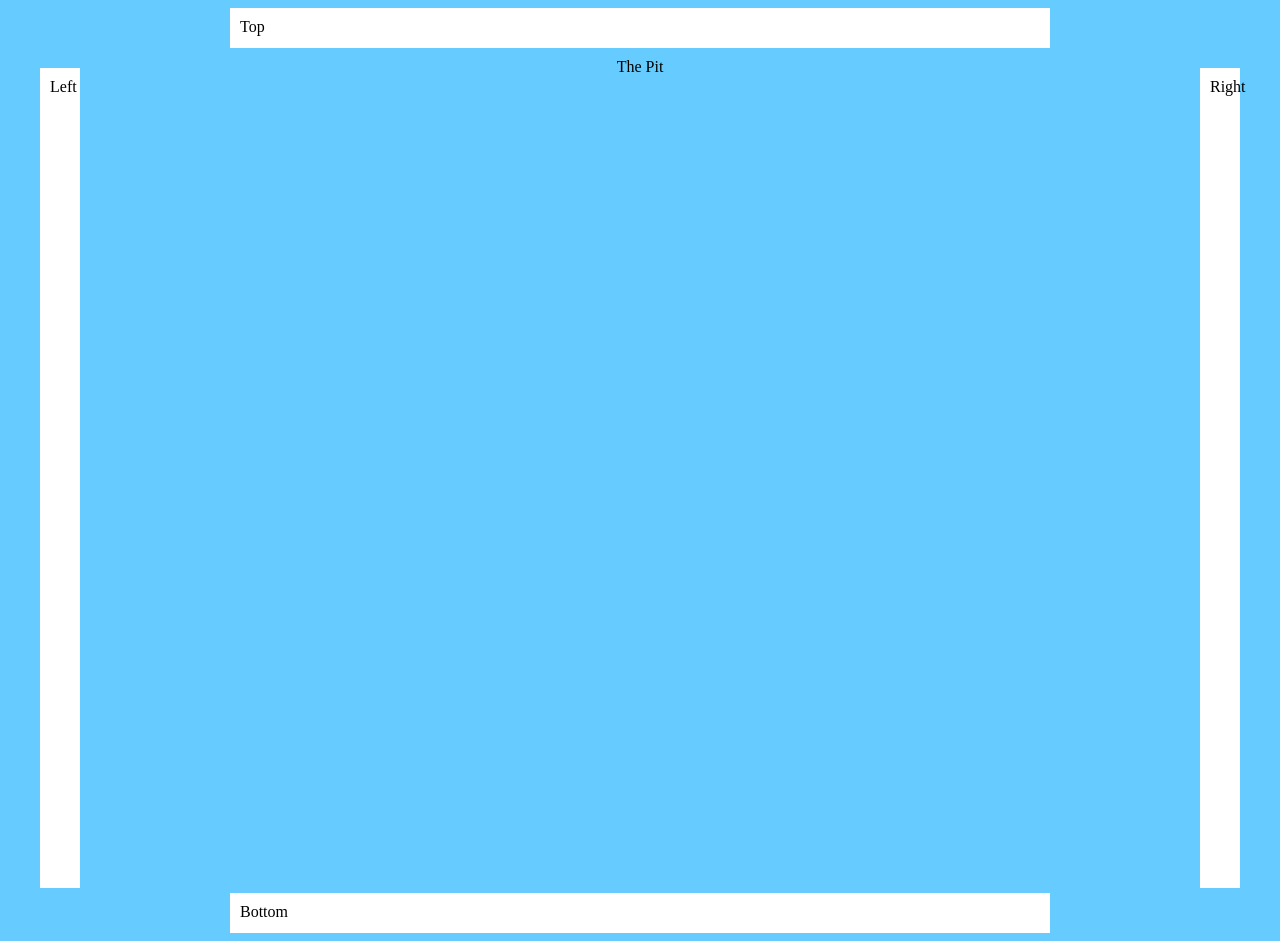
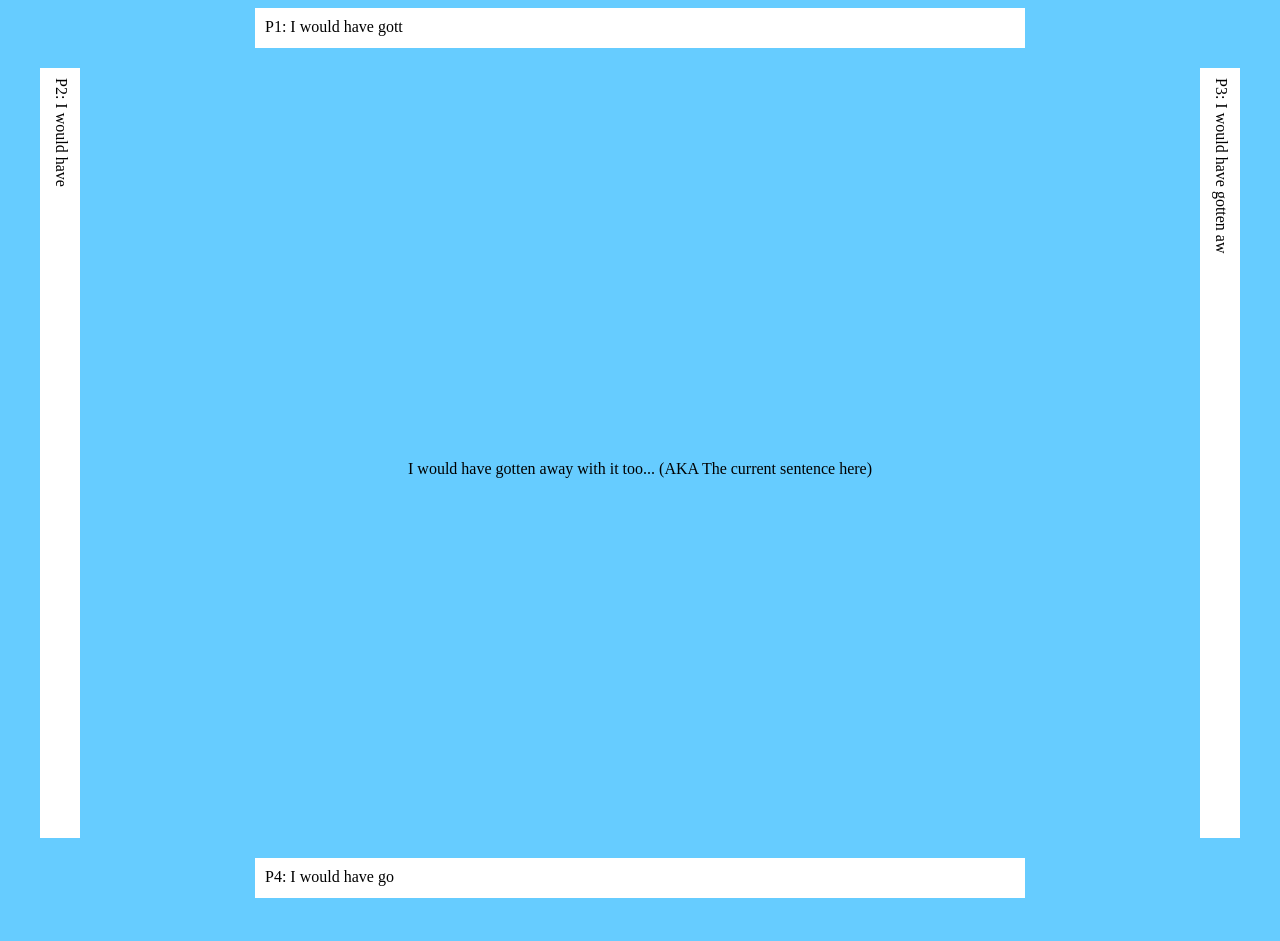
Before and after one commit to BookBytes/comp20-s2017-team16, a plain HTML site: page round.html in a window 1280 px wide. After the commit the page ends 906 px from the top, so only its background shows below. Drawn offline with Linux system fonts and the light colour scheme.

Commit message:
reformat round layout

```diff
--- a/round.html
+++ b/round.html
@@ -14,10 +14,10 @@ make different for mobile, comp  -->
   </head>
 
   <body>
-    <div class="hbox_top">Top</div>
-    <div class="vbox_left">Left</div>
-    <div class="vbox_right">Right</div>
-    <div class="board_middle">The Pit</div>
-    <div class="hbox_bottom">Bottom</div>
+    <div class="hbox_top">P1: I would have gott</div>
+    <div class="vbox_left">P2: I would have </div>
+    <div class="vbox_right">P3: I would have gotten aw</div>
+    <div class="board_middle"><p>I would have gotten away with it too... (AKA The current sentence here)</p></div>
+    <div class="hbox_bottom">P4: I would have go</div>
   </body>
 </html>
--- a/roundbg.css
+++ b/roundbg.css
@@ -4,7 +4,7 @@ html {
 
 .hbox_top, .hbox_bottom {
     background-color: #ffffff;
-    width: 800px;
+    width: 750px;
     height: 20px;
     border: 4px #000000;
     padding: 10px;
@@ -21,15 +21,17 @@ html {
 
 }
 
+/* Vertical text from https://developer.mozilla.org/en-US/docs/Web/CSS/text-orientation */
 .vbox_left, .vbox_right {
     background-color: #ffffff;
     width: 20px;
-    height: 800px;
+    height: 750px;
     border: 4px #000000;
     padding: 10px;
     margin: 20px;
+    display: block;
+    writing-mode: vertical-rl;
     text-orientation: sideways;
-    display: block;
 }
 
 .vbox_left {
@@ -51,13 +53,22 @@ html {
     display: block;
 }
 
+/* Vertical centering from http://stackoverflow.com/questions/8865458/how-to-vertically-center-text-with-css */
 .board_middle {
-    height: 825px;
+    height: 790px;
+    line-height: 790px;
     width: 900px;
     border: 0;
-    padding: 10px;
+    padding: 10px 0;
     margin: auto;
     position: relative;
     display: block;
     text-align: center;
 }
+/*
+.board_content {
+    display: inline-block;
+    vertical-align: middle;
+    line-height: normal;
+}
+*/
```
